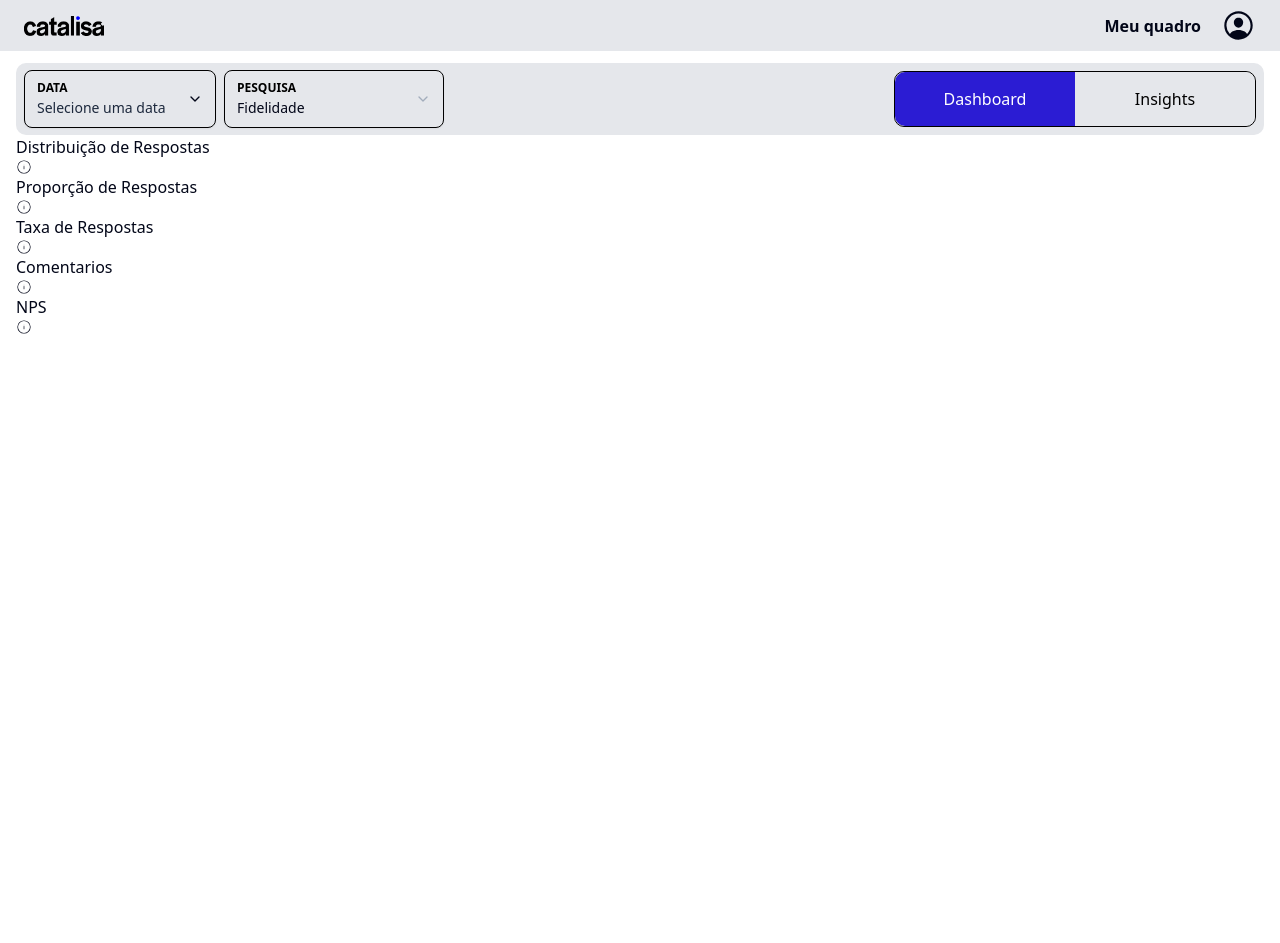
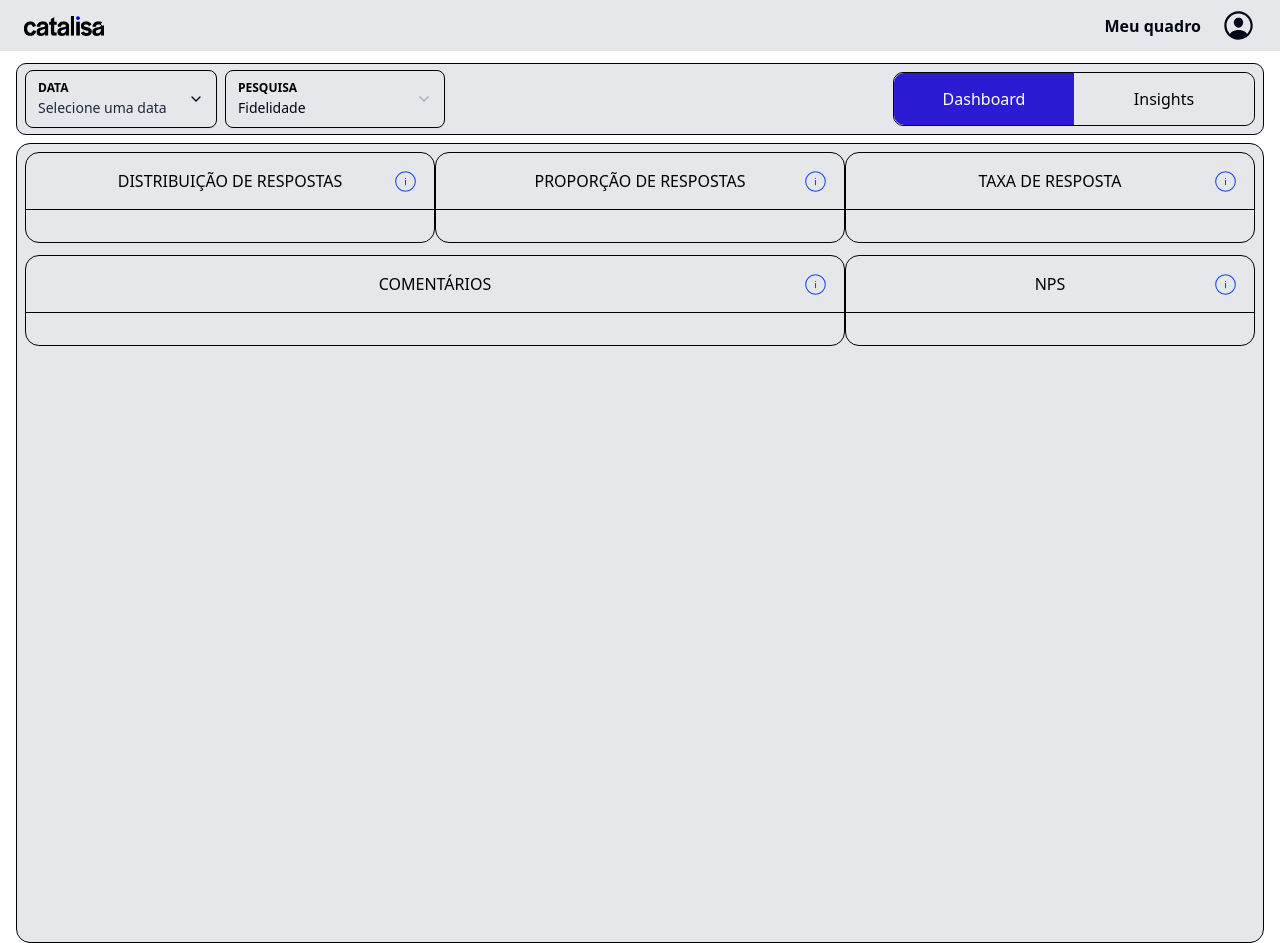
Before and after one commit to Lucasmenezes08/catalisaDashboard, a React (Vite) app in the folder catalisa/: page /dashboard in a window 1280 px wide. Before the commit the page ends 800 px from the top, so only its background shows below. Built offline with nearby package versions, Linux system fonts and the light colour scheme.

Commit message:
:sparkles: feat: estruturar componentes gráficos do dashboard.

```diff
--- a/catalisa/src/components/dashboard/filtro/Filtro.tsx
+++ b/catalisa/src/components/dashboard/filtro/Filtro.tsx
@@ -4,7 +4,7 @@ import PesquisaFiltro from "./PesquisaFiltro";
 
 export default function Filtro (){
     return (
-        <section className="flex flex-row justify-between p-2 h-18 bg-gray-200 rounded-lg">
+        <section className="flex flex-row justify-between p-2 h-18 bg-gray-200 rounded-lg border border-solid border-black">
            <section className="h-full flex flex-row items-center gap-2">
             <DataFiltro/>
             <PesquisaFiltro/>
--- a/catalisa/src/components/dashboard/grafico/Comentarios.tsx
+++ b/catalisa/src/components/dashboard/grafico/Comentarios.tsx
@@ -1,14 +1,15 @@
 import { CiCircleInfo } from "react-icons/ci";
-<CiCircleInfo />
+
 
 export default function Comentario(){
     return (
-        <section className="">
-            <section>
-                <h2>Comentarios</h2>
-                <CiCircleInfo />
+        <section className="w-full h-full flex flex-col rounded-xl border border-solid border-black">
+            <section className="relative flex justify-center items-center p-4 border-b border-black">
+                <h2 className="text-md font-medium text-black uppercase">Comentários</h2>
+                <CiCircleInfo className="absolute right-4 text-blue-700" size={25}/>
             </section>
-            <section>
+
+            <section className="flex-1 p-4 min-h-0">
 
             </section>
         </section>
--- a/catalisa/src/components/dashboard/grafico/DistribuicaoResposta.tsx
+++ b/catalisa/src/components/dashboard/grafico/DistribuicaoResposta.tsx
@@ -1,13 +1,14 @@
 import { CiCircleInfo } from "react-icons/ci";
-<CiCircleInfo />
+
 export default function DistribuicaoResposta(){
     return (
-        <section className = "">
-            <section>
-                <h2>Distribuição de Respostas</h2>
-                <CiCircleInfo />
+        <section className="w-full h-full flex flex-col rounded-xl border border-solid border-black">
+            <section className="relative flex justify-center items-center p-4 border-b border-black">
+                <h2 className="text-md font-medium text-black uppercase">Distribuição de Respostas</h2>
+                <CiCircleInfo className="absolute right-4 text-blue-700" size={25}/>
             </section>
-            <section>
+
+            <section className="flex-1 p-4 min-h-0">
 
             </section>
         </section>
--- a/catalisa/src/components/dashboard/grafico/Grafico.tsx
+++ b/catalisa/src/components/dashboard/grafico/Grafico.tsx
@@ -1,21 +1,27 @@
 import Comentario from "./Comentarios";
 import DistribuicaoResposta from "./DistribuicaoResposta";
-import Nps from "./nps";
+import Nps from "../grafico/Nps";
 import PropocaoDeRespostas from "./ProporcaoDeRespostas";
 import TaxaDeResposta from "./TaxaDeResposta";
 
 export default function Grafico() {
   return (
-    <section className="">
+    <section className="w-full min-h-screen bg-gray-200 border border-solid border-black rounded-xl p-2 mt-2">
+      <section className="h-full grid grid-cols-1 md:grid-cols-3 grid-rows-2 gap-y-3">
+
+        <DistribuicaoResposta />
+        <PropocaoDeRespostas />
+        <TaxaDeResposta />
+
+        <section className="md:col-span-2">
+          <Comentario />
+        </section>
+
         <section>
-           <DistribuicaoResposta/>
-           <PropocaoDeRespostas/>
-           <TaxaDeResposta/>
+          <Nps />
         </section>
-        <section>
-          <Comentario/>
-          <Nps/>
-        </section>
+
+      </section>
     </section>
   );
 }
--- a/catalisa/src/components/dashboard/grafico/Nps.tsx
+++ b/catalisa/src/components/dashboard/grafico/Nps.tsx
@@ -1,13 +1,14 @@
 import { CiCircleInfo } from "react-icons/ci";
-<CiCircleInfo />
+
 export default function Nps(){
     return(
-        <section className="">
-            <section>
-                <h2>NPS</h2>
-                <CiCircleInfo />
+        <section className="w-full h-full flex flex-col rounded-xl border border-solid border-black">
+            <section className="relative flex justify-center items-center p-4 border-b border-black">
+                <h2 className="text-md font-medium text-black uppercase">NPS</h2>
+                <CiCircleInfo className="absolute right-4 text-blue-700" size={25}/>
             </section>
-            <section>
+
+            <section className="flex-1 p-4 min-h-0">
 
             </section>
         </section>
--- a/catalisa/src/components/dashboard/grafico/ProporcaoDeRespostas.tsx
+++ b/catalisa/src/components/dashboard/grafico/ProporcaoDeRespostas.tsx
@@ -1,13 +1,14 @@
 import { CiCircleInfo } from "react-icons/ci";
-<CiCircleInfo />
+
 export default function PropocaoDeRespostas(){
     return (
-        <section className = "">
-            <section>
-                <h2>Proporção de Respostas</h2>
-                <CiCircleInfo />
+        <section className="w-full h-full flex flex-col rounded-xl border border-solid border-black">
+            <section className="relative flex justify-center items-center p-4 border-b border-black">
+                <h2 className="text-md font-medium text-black uppercase">Proporção de Respostas</h2>
+                <CiCircleInfo className="absolute right-4 text-blue-700" size={25}/>
             </section>
-            <section>
+
+            <section className="flex-1 p-4 min-h-0">
 
             </section>
         </section>
--- a/catalisa/src/components/dashboard/grafico/TaxaDeResposta.tsx
+++ b/catalisa/src/components/dashboard/grafico/TaxaDeResposta.tsx
@@ -1,13 +1,14 @@
 import { CiCircleInfo } from "react-icons/ci";
-<CiCircleInfo />
+
 export default function TaxaDeResposta(){
     return(
-        <section>
-            <section className="">
-                <h2>Taxa de Respostas</h2>
-                <CiCircleInfo />
+        <section className="w-full h-full flex flex-col rounded-xl border border-solid border-black">
+            <section className="relative flex justify-center items-center p-4 border-b border-black">
+                <h2 className="text-md font-medium text-black uppercase">Taxa de Resposta</h2>
+                <CiCircleInfo className="absolute right-4 text-blue-700" size={25}/>
             </section>
-            <section>
+
+            <section className="flex-1 p-4 min-h-0">
 
             </section>
         </section>
```
